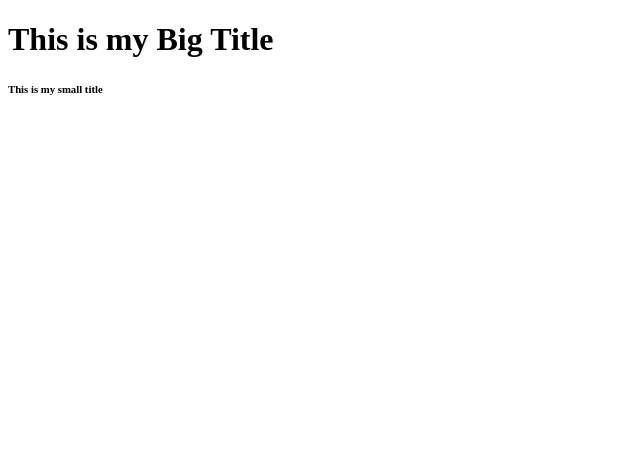
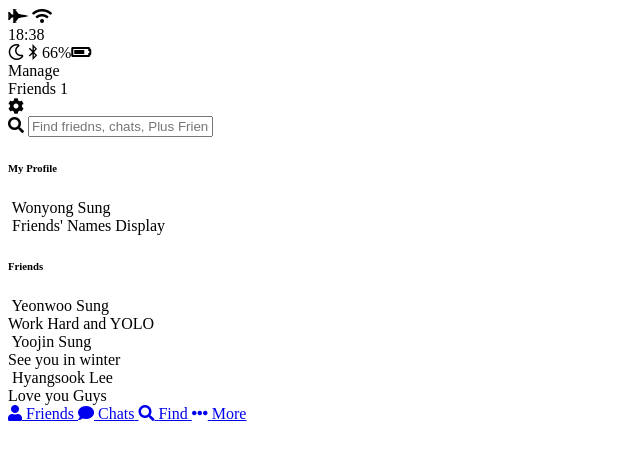
Before and after one commit to WYSung/kakao-clone, a plain HTML site: page index.html in a window 1280 px wide. Shown: the whole page, without its empty margins (0-640 px from the left). Drawn offline with Linux system fonts and the light colour scheme.

```diff
--- a/index.html
+++ b/index.html
@@ -1,13 +1,113 @@
 <!DOCTYPE html>
-<html lang="en" dir="ltr">
-  <head>
-    <meta charset="utf-8">
-    <meta name="author" content="Hungry Rock">
-    <meta name="description" content="Welcome to my Kakao Clone">
-    <title>This is my title</title>
-  </head>
-  <body>
-    <h1>This is my Big Title</h1>
-    <h6>This is my small title</h6>
-  </body>
+<html lang="en">
+<head>
+  <meta charset="UTF-8">
+  <meta name="viewport" content="width=device-width, initial-scale=1.0">
+  <meta http-equiv="X-UA-Compatible" content="ie=edge">
+  <!-- <link rel="stylesheet" href="https://stackpath.bootstrapcdn.com/font-awesome/4.7.0/css/font-awesome.min.css"> -->
+  <link rel="stylesheet" href="https://use.fontawesome.com/releases/v5.5.0/css/all.css" integrity="sha384-B4dIYHKNBt8Bc12p+WXckhzcICo0wtJAoU8YZTY5qE0Id1GSseTk6S+L3BlXeVIU" crossorigin="anonymous">
+  <title>Friends</title>
+</head>
+<body>
+<header>
+  <div class="header__top">
+    <div class="header_column">
+      <i class="fas fa-fighter-jet"></i>
+      <i class="fas fa-wifi"></i>
+    </div>
+    <div class="header_column">
+      <span class="header__time">18:38</span>
+    </div>
+    <div class="header_column">
+      <i class="far fa-moon"></i>
+      <i class="fab fa-bluetooth-b"></i>
+      <span class="header__battery">66%<i class="fas fa-battery-three-quarters"></i></span>
+    </div>
+  </div>
+  <header__bottom>
+    <div class="header__column">
+      <span class "header__text">Manage</span>
+    </div>
+    <div class="header__column">
+      <span class="header__text">Friends <span class="header__number">1</span></span>
+    </div>
+    <div class="header__column">
+      <i class="fas fa-cog"></i>
+    </div>
+  </header__bottom>
+</header>
+<main class="friends">
+  <div class="search-bar">
+    <i class="fa fa-search"></i>
+    <input type="text" placeholder="Find friedns, chats, Plus Friends">
+  </div>
+  <section class="friends__section">
+    <header class="friends__section-header">
+      <h6 class="friends__section-title">My Profile</h6>
+    </header>
+    <div class="friends__section-rows">
+      <div class="friends__section-row">
+        <img src="" alt="">
+        <span class="friends__section-name">Wonyong Sung</span>
+      </div>
+      <div class="friends__section-row">
+        <img src="" alt="">
+        <span class="friends__section-name">Friends' Names Display</span>
+      </div>
+    </div>
+  </section>
+  <section class="friends__section">
+    <header class="friends__section-header">
+      <h6 class="friends__section-title">Friends</h6>
+    </header>
+    <div class="friends__section-rows">
+      <div class="friends__section-row">
+        <div class="friends__section-column">
+          <img src="" alt="">
+          <span class="friends__section-name">Yeonwoo Sung</span>
+        </div>
+        <span class="friends__section-tagline">
+          Work Hard and YOLO
+        </span>
+      </div>
+      <div class="friends__section-row">
+        <div class="friends__section-column">
+          <img src="" alt="">
+          <span class="friends__section-name">Yoojin Sung</span>
+        </div>
+        <span class="friends__section-tagline">
+          See you in winter
+        </span>
+      </div>
+      <div class="friends__section-row">
+        <div class="friends__section-column">
+          <img src="" alt="">
+          <span class="friends__section-name">Hyangsook Lee</span>
+        </div>
+        <span class="friends__section-tagline">
+          Love you Guys
+        </span>
+      </div>
+    </div>
+  </section>
+</main>
+<nav class="tab-bar">
+  <a href="index.html" class="tab-bar__tab tab-bar__tab--sel">
+    <i class="fa fa-user"></i>
+    <span class="tab-bar__title">Friends</span>
+  </a>
+  <a href="chats.html" class="tab-bar__tab">
+    <i class="fa fa-comment"></i>
+    <span class="tab-bar__title">Chats</span>
+  </a>
+  <a href="find.html" class="tab-bar__tab">
+    <i class="fa fa-search"></i>
+    <span class="tab-bar__title">Find</span>
+  </a>
+  <a href="more.html" class="tab-bar__tab">
+    <i class="fa fa-ellipsis-h"></i>
+    <span class="tab-bar__title">More</span>
+  </a>
+</nav>
+</body>
 </html>
```
Also changed, not shown: chat.html (+41 -0 lines), chats.html (+92 -0 lines), find.html (+57 -0 lines), more.html (+57 -0 lines), profile.html (+39 -0 lines), images/Yeonwoo.jpg (added), 1 other file.
